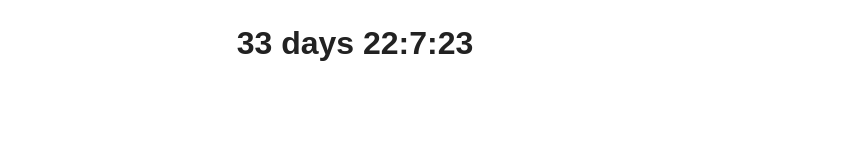
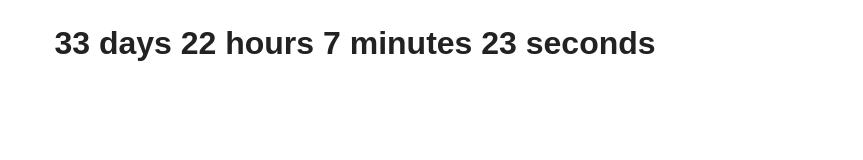
Before and after one commit to chiaski/srccfair, a plain HTML site: page index.html in a window 1280 px wide. Shown: the full height of the page, 285-1148 px from the left. Drawn offline with nearby package versions, Linux system fonts and the light colour scheme.

Commit message:
fixed timer

```diff
--- a/index.html
+++ b/index.html
@@ -58,7 +58,7 @@
 				var minutes = Math.floor((distance % (1000 * 60 * 60)) / (1000 * 60));
 				var seconds = Math.floor((distance % (1000 * 60)) / 1000);
 
-				document.getElementById("countdown").innerHTML = days + " days " + hours + ":" + minutes + ":" + seconds;
+				document.getElementById("countdown").innerHTML = days + " days " + hours + " hours " + minutes + " minutes " + seconds + " seconds";
 			}, 1000);
 		</script>
 	</body>
```
